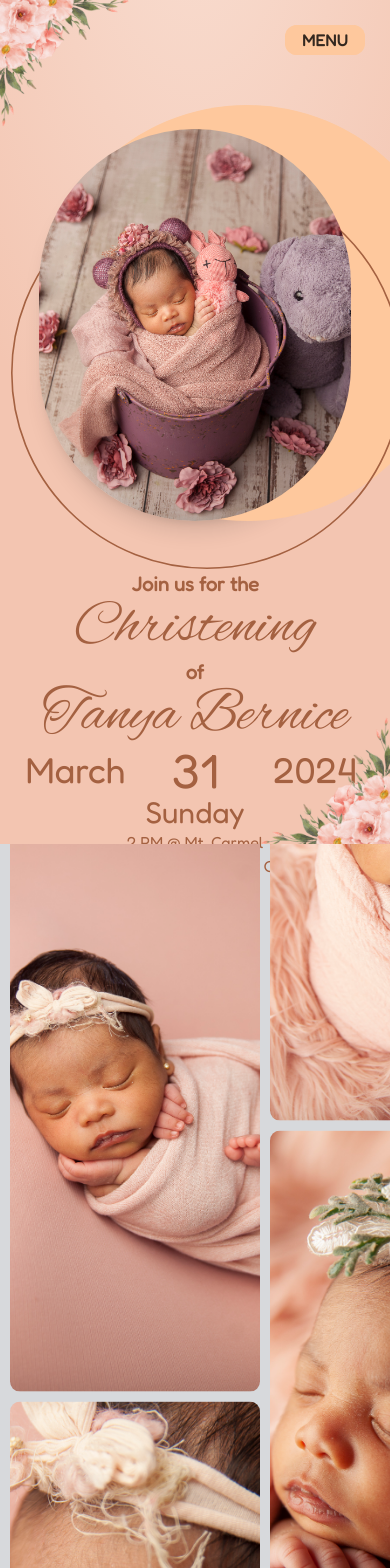
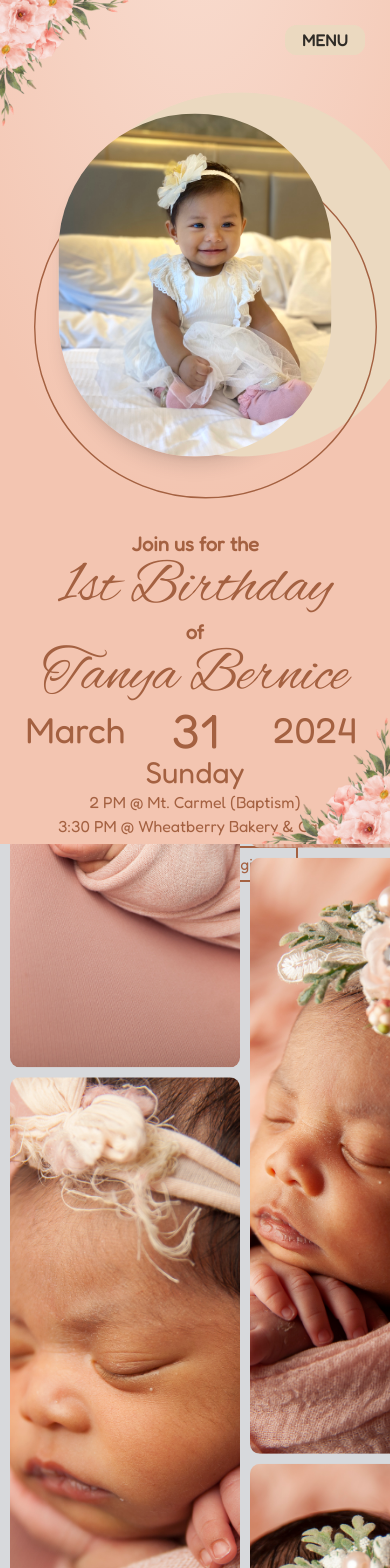
Before and after one commit to santos16426/tanya-christening, a Next.js app: page / in a window 390 px wide. Shown: the top 1568 px of the page. Built offline with nearby package versions, Linux system fonts and the light colour scheme.

Commit message:
ui: right pane added rsvp, mobile responsive

```diff
--- a/components/Gallery/index.tsx
+++ b/components/Gallery/index.tsx
@@ -18,7 +18,7 @@ const Column = ({
       style={{ y }}
       className={cn(
         styles.column,
-        "relative w-1/4 h-full flex flex-col gap-[10px] min-w-[250px]"
+        "relative w-1/4 h-full flex flex-col gap-[10px] min-w-[230px]"
       )}
     >
       {images.map((src, index) => (
--- a/components/Homepage/RightPane.tsx
+++ b/components/Homepage/RightPane.tsx
@@ -1,6 +1,8 @@
 import React from "react";
 import { Alex_Brush } from "@next/font/google";
 import { cn } from "@/lib/utils";
+import { template } from "@/constants/template";
+import Link from "next/link";
 
 const alex = Alex_Brush({
   subsets: ["latin"],
@@ -28,7 +30,7 @@ type Props = {
 export default function RightPane({ name, title, fullDate, locations }: Props) {
   const { day, date, year, month } = fullDate;
   return (
-    <div className="w-full h-full justify-center items-center flex flex-col">
+    <div className="w-full h-full justify-center items-center flex flex-col text-center">
       <p className={cn("text-xl lg:text-3xl font-bold")}>Join us for the</p>
       <p className={cn(alex.className, "text-6xl lg:text-9xl")}>{title}</p>
       <p className="text-xl lg:text-3xl font-bold">of</p>
@@ -44,6 +46,16 @@ export default function RightPane({ name, title, fullDate, locations }: Props) {
           </div>
         ))}
       </div>
+      <div className="flex flex-row gap-2 mt-2">
+        <button className="border-2 px-4 py-1 border-[#A46141] text-[#A46141]">
+          <Link href="https://forms.gle/bWS65uZxxxCiKqhb6" target="_blank">
+            RSVP
+          </Link>
+        </button>
+        <button className="border-2 px-4 py-1 border-[#A46141] text-[#A46141]">
+          Gift Registry
+        </button>
+      </div>
     </div>
   );
 }
--- a/components/Homepage/index.tsx
+++ b/components/Homepage/index.tsx
@@ -7,29 +7,29 @@ function index({}: Props) {
   return (
     <div className="relative flex flex-col lg:flex-row w-full h-full">
       <div
-        className="absolute top-0 left-0 z-10 w-1/3 lg:w-1/5 aspect-square"
+        className="absolute top-0 left-0 z-[2] w-1/3 lg:w-1/5 aspect-square"
         style={{
           backgroundImage: `url('/images/frames/flower_frame.png')`,
           backgroundSize: "cover",
         }}
       />
       <div
-        className="absolute bottom-0 right-0 z-10 w-1/3 lg:w-1/5 aspect-square -rotate-180"
+        className="absolute bottom-0 right-0 z-[2] w-1/3 lg:w-1/5 aspect-square -rotate-180"
         style={{
           backgroundImage: `url('/images/frames/flower_frame.png')`,
           backgroundSize: "cover",
         }}
       />
-      <div className="w-full h-fit lg:h-full justify-end lg:pr-28 items-center flex relative pt-20 lg:pt-0">
-        <div className="relative scale-[80%] lg:scale-100 shadow-xl w-fit h-fit rounded-full flex flex-col items-center justify-center">
+      <div className="w-full h-fit lg:h-full justify-end lg:pr-28 items-center flex relative pt-10 lg:pt-0">
+        <div className="relative scale-[70%] lg:scale-100 shadow-xl w-fit h-fit rounded-full flex flex-col items-center justify-center">
           <Image
-            src="/images/gallery/img17.jpg"
+            src="/images/gallery/img21.jpg"
             alt="img"
             width={1500}
             height={1500}
-            className="z-10  rounded-full aspect-square object-cover w-[490px] h-[490px]"
+            className="z-10 brightness-105 rounded-full aspect-square object-cover w-[490px] h-[490px]"
           />
-          <div className="bg-[#FEC89D] absolute w-[520px] h-[520px] top-[-30px] left-0 rounded-full" />
+          <div className="bg-[#EBD9C0] absolute w-[520px] h-[520px] top-[-30px] left-0 rounded-full" />
           <div className="bg-transparent border-2 border-[#A46141]  bottom-[-60px] left-[-35px] absolute w-[490px] h-[490px] rounded-full" />
         </div>
       </div>
--- a/components/Layout/Header/Button/index.tsx
+++ b/components/Layout/Header/Button/index.tsx
@@ -26,7 +26,7 @@ export default function Button({
       >
         <div
           className={cn(
-            "w-full h-full bg-[#FEC89D] text-black/80 uppercase",
+            "w-full h-full bg-[#EBD9C0] text-black/80 uppercase",
             styles.el
           )}
         >
--- a/components/Layout/Header/Nav/index.tsx
+++ b/components/Layout/Header/Nav/index.tsx
@@ -16,7 +16,11 @@ export default function index() {
               exit="exit"
               initial="initial"
             >
-              <Link href={link.href} className="text-black/90 text-5xl">
+              <Link
+                href={link.href}
+                target={link?.target}
+                className="text-black/90 text-5xl"
+              >
                 {link.label}
               </Link>
             </motion.div>
--- a/components/Layout/Header/index.tsx
+++ b/components/Layout/Header/index.tsx
@@ -15,7 +15,7 @@ export default function Header() {
           variants={boxMenuVariant}
           animate={isActive ? "open" : "closed"}
           initial="closed"
-          className="w-[430px] h-[650px] bg-[#FEC89D] relative rounded-xl"
+          className="w-[430px] h-[650px] bg-[#EBD9C0]/80 relative rounded-xl"
         >
           <AnimatePresence>{isActive && <Nav />}</AnimatePresence>
         </motion.div>
--- a/constants/template.ts
+++ b/constants/template.ts
@@ -35,7 +35,7 @@ export const featureNav = [
   {
     label: "RSVP",
     target:'_blank',
-    href: 'https://docs.google.com/forms/u/0/',
+    href: 'https://forms.gle/bWS65uZxxxCiKqhb6',
   },
   {
     label: "Gift Registry",
@@ -47,17 +47,13 @@ export const featureNav = [
     href: '#gallery'
   },
   {
-    label: "FAQs",
-    href: '#faqs',
-  },
-  {
     label: "POV",
     target:'_blank',
     href: 'https://pov.camera/',
   },
 ]
 export const eventDetails = {
-  title: 'Christening',
+  title: '1st Birthday',
   name: 'Tanya Bernice',
   description: '',
   fullDate:{
@@ -68,14 +64,14 @@ export const eventDetails = {
   },
   locations: [{
     type: 'church',
-    place: 'Mt. Carmel',
+    place: 'Mt. Carmel (Baptism)',
     time: '2 PM',
     lat: '',
     long: '',
     shortLocation: ''
   },{
     type:'restaurant',
-    place: 'Wheatberry Cafe',
+    place: 'Wheatberry Bakery & Cafe',
     time: '3:30 PM',
     lat: '',
     long: '',
--- a/framer/variants.ts
+++ b/framer/variants.ts
@@ -1,7 +1,7 @@
 export const boxMenuVariant = {
   open: {
     width: 430,
-    height: 650,
+    height: 500,
     top: "-12.5px",
     right: "-12.5px",
     transition: { duration: 0.7, ease: [0.76, 0, 0.24, 1] },
--- a/pages/index.tsx
+++ b/pages/index.tsx
@@ -1,6 +1,5 @@
 import Gallery from "@/components/Gallery";
 import Homepage from "@/components/Homepage";
-import { template } from "@/constants/template";
 
 export default function Home() {
   return (
@@ -34,9 +33,6 @@ export default function Home() {
           ]}
         />
       </section>
-      <section className="h-screen">
-        <p>FAQs</p>
-      </section>
     </main>
   );
 }
```
Also changed, not shown: public/images/gallery/img21.jpg (added).
